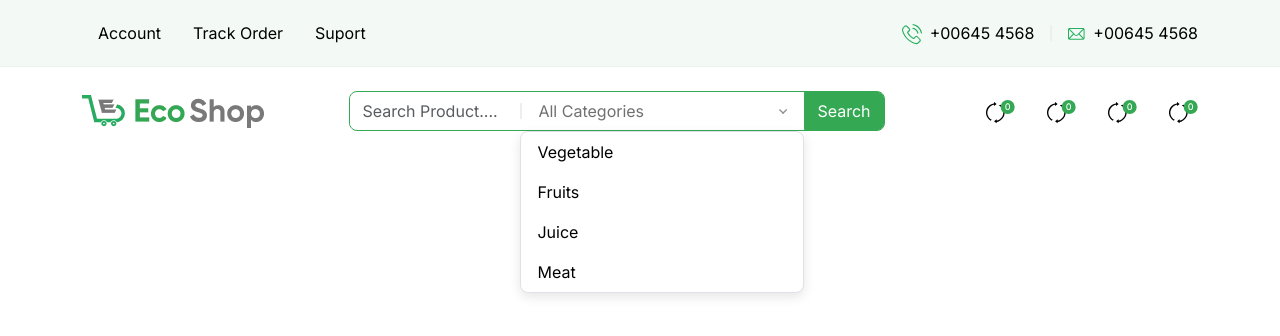
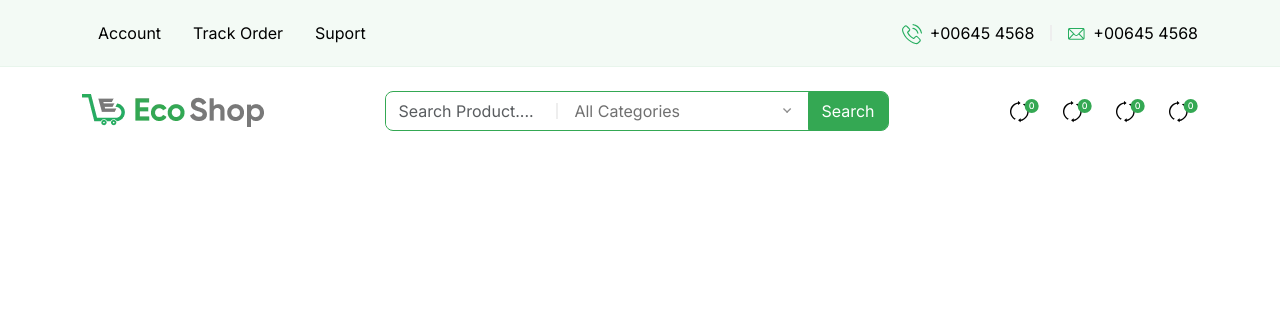
Before and after one commit to m-wilk/ecoshop2, a React (Create React App) app in the folder app/: page / in a window 1280 px wide. Shown: the top 336 px of the page. Built offline with nearby package versions, Linux system fonts and the light colour scheme.

Commit message:
HeaderCenterSection with DropDown

```diff
--- a/app/src/assets/scss/custom/ui/organism/header/header.scss
+++ b/app/src/assets/scss/custom/ui/organism/header/header.scss
@@ -1,8 +1,7 @@
 .es-header-top-section {
-     background: $es-green-100;
-     border-bottom: 1px solid $es-green-100;
-     padding: 0.8rem 0;
-
+  background: $es-green-100;
+  border-bottom: 1px solid $es-green-100;
+  padding: 0.8rem 0;
 }
 
 .es-divider {
@@ -24,7 +23,13 @@
   left: 0px;
   border-color: $es-gray-100;
   box-shadow: $es-contact-form-shadow;
-  li {
-   width: 10rem;
+
+  a {
+    color: black;
+  }
+  a:hover {
+    background: $es-accent-color;
+    color: #fff;
+
   }
 }
--- a/app/src/ui/organism/header/HeaderCenterSection.js
+++ b/app/src/ui/organism/header/HeaderCenterSection.js
@@ -1,52 +1,54 @@
 import Logo from "../../../assets/img/logo.png";
 import { ReactComponent as CartIconCompare } from "../../../assets/img/compaire.svg";
 import { ReactComponent as ArrowDownIcon } from "../../../assets/img/arrow-down.svg";
+import { useState, useEffect } from "react";
+
 
 const HeaderCenterSection = () => {
+  const [ visible, setVisible ] = useState(false);
+  const popUp = visible ? "" : "visually-hidden";
+
   return (
-    <div>
-      <div className="container">
-        <div className="d-flex justify-content-between align-items-center pt-4 pb-4">
+    <>
+    {visible ? ( <div onClick={() => {setVisible(false)}} className="position-absolute top-0 start-0 w-100 h-100 opacity-0 z-2"></div>) : null}
+
+    <div className="d-flex container justify-content-between align-items-center pt-4 pb-4">
       <a href="#">
         <img src={Logo} />
       </a>
 
-          <form className="d-flex align-items-center border border-primary rounded-3">
+      <form className="d-flex border border-primary align-items-center rounded-3">
         <input
           type="text"
           className="form-control border-0 input-reset es-header-search-input"
           placeholder="Search Product...."
         />
 
-            <div className="d-flex align-items-center position-relative">
-              <div className="es-divider me-3"></div>
-              <div className="d-flex align-items-center button-reset justify-content-between es-header-search-select me-3">
+        <div className="es-divider"></div>
+
+        <div className="d-flex ps-3 position-relative align-items-center button-reset justify-content-between es-header-search-select pe-3"
+        onClick={() => {setVisible(true);
+        }}>
           <span className="text-secondary me-5">All Categories</span>
           <ArrowDownIcon />
-              </div>
-              <ul className="nav d-flex w-100 flex-column bg-white position-absolute border rounded-3  es-header-search-dropdown-list">
+          <ul className={`nav d-flex w-100 flex-column bg-white position-absolute border rounded-3 es-header-search-dropdown-list z-3 ${popUp}`}>
             <li className="nav-item">
-                  <a className="nav-link text-decoration-none text-black">
+              <a className="nav-link text-decoration-none">
                 Vegetable
               </a>
             </li>
             <li className="nav-item">
-                  <a className="nav-link text-decoration-none text-black">
-                    Fruits
-                  </a>
+              <a className="nav-link text-decoration-none">Fruits</a>
             </li>
             <li className="nav-item">
-                  <a className="nav-link text-decoration-none text-black">
-                    Juice
-                  </a>
+              <a className="nav-link text-decoration-none">Juice</a>
             </li>
             <li className="nav-item">
-                  <a className="nav-link text-decoration-none text-black">
-                    Meat
-                  </a>
+              <a className="nav-link text-decoration-none">Meat</a>
             </li>
           </ul>
         </div>
+
         <button
           className="btn btn-primary text-white rounded-start-0"
           type="submit"
@@ -55,31 +57,22 @@ const HeaderCenterSection = () => {
         </button>
       </form>
 
-          <ul className="nav">
-            <li className="nav-item">
+      <div className="d-flex gap-4">
         <a href="#" className="nav-link">
           <CartIconCompare />
         </a>
-            </li>
-            <li className="nav-item">
         <a href="#" className="nav-link">
           <CartIconCompare />
         </a>
-            </li>
-            <li className="nav-item">
         <a href="#" className="nav-link">
           <CartIconCompare />
         </a>
-            </li>
-            <li className="nav-item">
-              <a href="#" className="nav-link pe-0">
+        <a href="#" className="nav-link">
           <CartIconCompare />
         </a>
-            </li>
-          </ul>
       </div>
     </div>
-    </div>
+    </>
   );
 };
 
```
Also changed, not shown: app/src/ui/organism/header/HeaderCenterSectionAndrzej.js (deleted, +0 -72 lines), app/src/ui/organism/header/HeaderCenterSectionAndrzejReactSelect.js (+8 -7 lines). Lines whose indentation alone changed are shown as unchanged.
